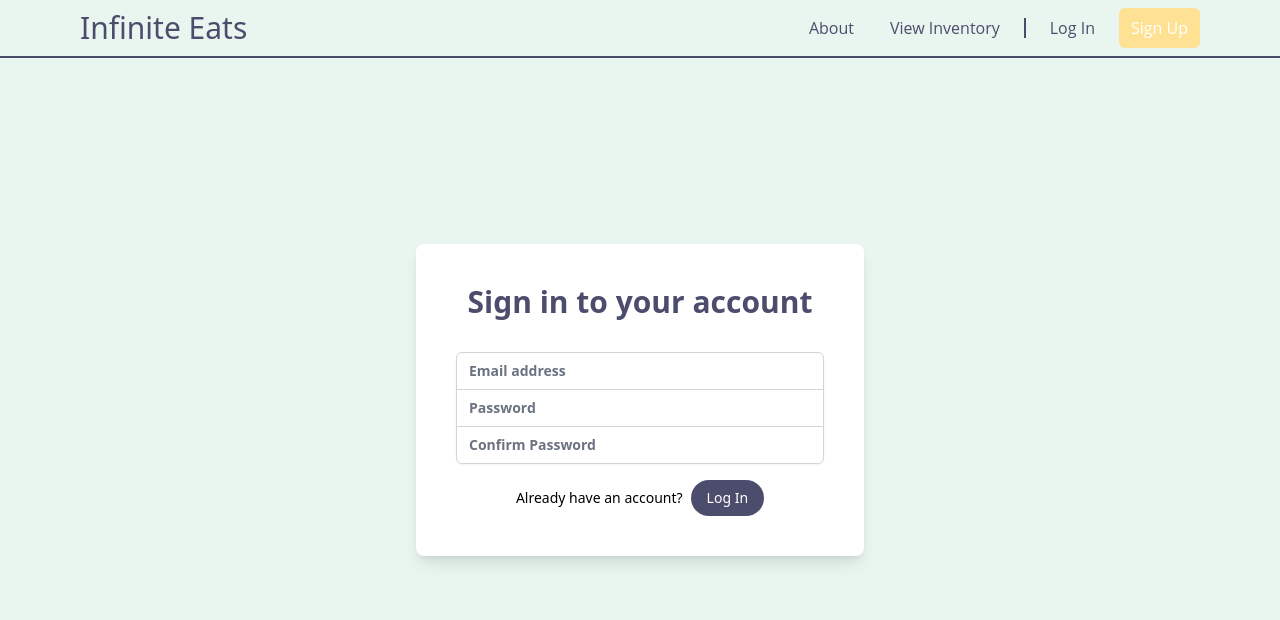
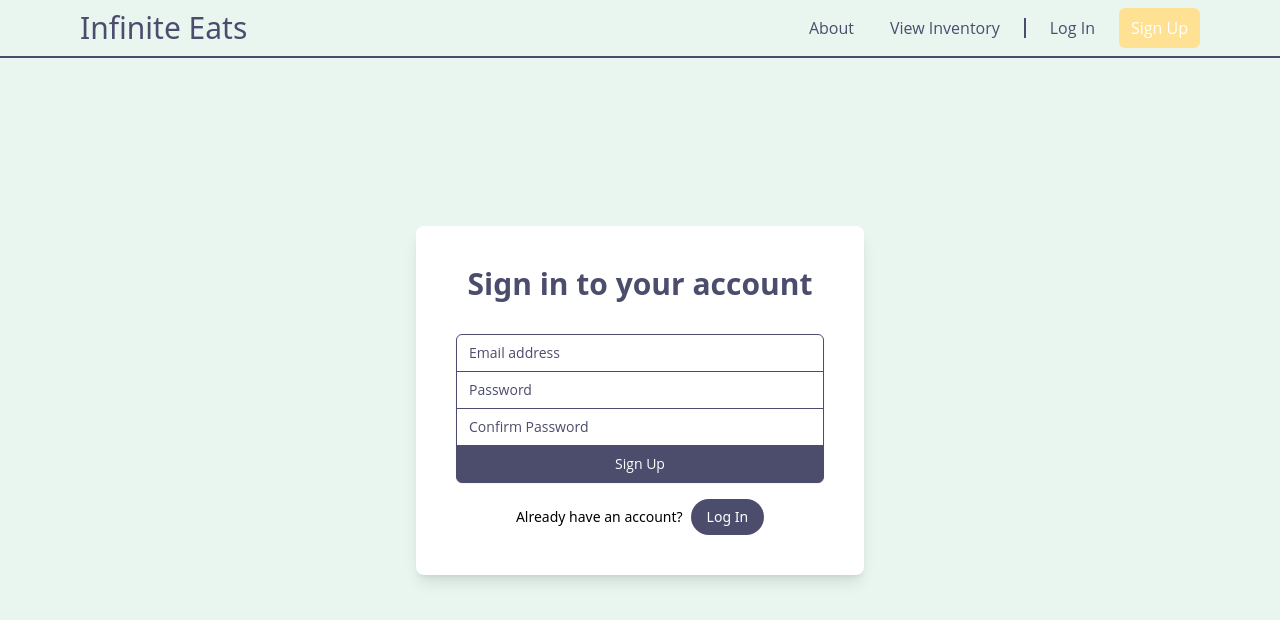
Before and after one commit to jmayheww/infinite-eats, a React (Create React App) app in the folder client/: page /signup in a window 1280 px wide. Shown: the top 620 px of the page. Built offline with nearby package versions, Linux system fonts and the light colour scheme; no server answers.

Commit message:
create submit button and handleFormSubmission function in LoginSingupForm to handle user form submissions, edit styling to make the submit button blend more seamlessly into the form input fields, removed front end required attribute from input tags in lieu of backend validations and error handling

```diff
--- a/client/src/components/LoginSignupForm.js
+++ b/client/src/components/LoginSignupForm.js
@@ -6,8 +6,13 @@ function LoginSignupForm() {
   const { userAuthInput, handleUserAuthInput } = useContext(UserContext);
   const { pathname } = useLocation();
 
+  function handleFormSubmission(e) {
+    e.preventDefault();
+    console.log("form submitted");
+  }
+
   return (
-    <form className="mt-8 space-y-6">
+    <form className="mt-8 space-y-6" onSubmit={handleFormSubmission}>
       <div className="rounded-md shadow-sm -space-y-px">
         <div>
           <label htmlFor="email-address" className="sr-only">
@@ -19,10 +24,9 @@ function LoginSignupForm() {
             type="email"
             autoComplete="email"
             onChange={handleUserAuthInput}
-            required
             className={`appearance-none ${
               pathname === "/signup" ? "rounded-t-md" : "rounded-t-md"
-            } relative block w-full px-3 py-2 border border-gray-300 placeholder-gray-500 text-gray-900 focus:outline-none focus:ring-1 focus:ring-primary focus:border-primary focus:z-10 sm:text-sm font-semibold`}
+            } relative block w-full px-3 py-2 border border-primary placeholder-primary text-primary focus:outline-none focus:ring-1 focus:ring-accent focus:border-accent focus:z-10 sm:text-sm font-opensans`}
             placeholder="Email address"
           />
         </div>
@@ -36,10 +40,9 @@ function LoginSignupForm() {
             type="password"
             autoComplete="current-password"
             onChange={handleUserAuthInput}
-            required
-            className={`appearance-none ${
-              pathname === "/signup" ? "rounded-none" : "rounded-b-md"
-            } relative block w-full px-3 py-2 border border-gray-300 placeholder-gray-500 text-gray-900 focus:outline-none focus:ring-1 focus:ring-primary focus:border-primary focus:z-10 sm:text-sm font-semibold`}
+            className={
+              "relative block w-full px-3 py-2 border border-primary placeholder-primary text-primary focus:outline-none focus:ring-1 focus:ring-accent focus:border-accent focus:z-10 sm:text-sm font-opensans"
+            }
             placeholder="Password"
           />
         </div>
@@ -54,13 +57,21 @@ function LoginSignupForm() {
               id="password_confirmation"
               value={userAuthInput.password_confirmation}
               onChange={handleUserAuthInput}
-              className={`appearance-none ${
-                pathname === "/signup" ? "rounded-b-md" : "rounded-none"
-              } relative block w-full px-3 py-2 border border-gray-300 placeholder-gray-500 text-gray-900 focus:outline-none focus:ring-1 focus:ring-primary focus:border-primary focus:z-10 sm:text-sm font-semibold`}
+              className={
+                "relative block w-full px-3 py-2 border border-primary placeholder-primary text-primary focus:outline-none focus:ring-1 focus:ring-accent focus:border-accent focus:z-10 sm:text-sm font-opensans"
+              }
               placeholder="Confirm Password"
             />
           </div>
         )}
+        <div>
+          <button
+            type="submit"
+            className="group relative w-full flex justify-center py-2 px-4 border border-primary rounded-b-md text-sm font-opensans text-white bg-primary hover:bg-secondary focus:outline-none focus:ring-2 focus:ring-offset-2 focus:ring-accent"
+          >
+            {pathname === "/login" ? "Log In" : "Sign Up"}
+          </button>
+        </div>
       </div>
     </form>
   );
--- a/client/src/index.css
+++ b/client/src/index.css
@@ -2,6 +2,4 @@
 @import 'tailwindcss/components';
 @import 'tailwindcss/utilities';
 @import url('https://fonts.googleapis.com/css2?family=Open+Sans:wght@400;700&display=swap');
-@import url('https://fonts.googleapis.com/css2?family=Montserrat:wght@400;700&display=swap');
-@import url('https://fonts.googleapis.com/css2?family=Roboto:wght@400;700&display=swap');
 @import url('https://fonts.googleapis.com/css2?family=Lato:wght@400;700&display=swap');
```
